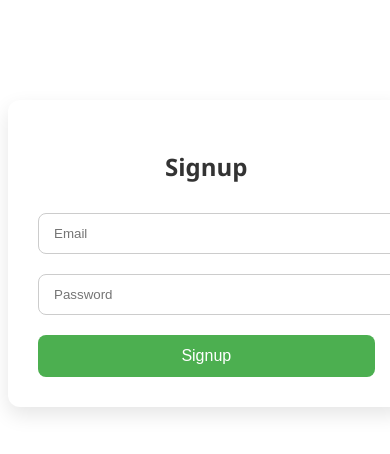
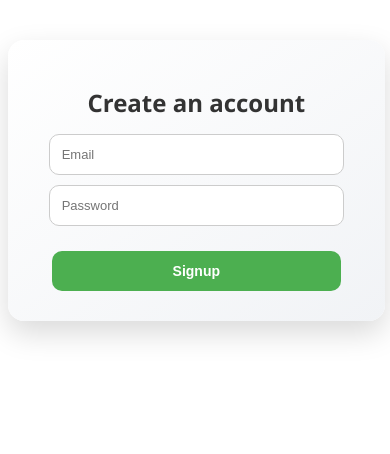
Before and after one commit to jayanth5151/QuickFiles, an Angular app: page /signup in a window 390 px wide. Shown: the top 454 px of the page. Built offline with nearby package versions, Linux system fonts and the light colour scheme.

Commit message:
signupresponsive

```diff
--- a/src/app/signup/signup.component.css
+++ b/src/app/signup/signup.component.css
@@ -1,62 +1,144 @@
-/* Center the container on the page */
 .login-container {
-  width: 350px;
-  margin: 100px auto;
-  padding: 40px;
-  background: #ffffff;
-  border-radius: 12px;
-  box-shadow: 0 8px 20px rgba(0, 0, 0, 0.1);
+  width: 360px;
+  max-width: 90%;
+  margin: 80px auto;
+  padding: 40px 30px;
+  background: linear-gradient(145deg, #ffffff, #f1f3f6);
+  border-radius: 16px;
+  box-shadow: 0 12px 30px rgba(0, 0, 0, 0.15);
   text-align: center;
   font-family: 'Segoe UI', Tahoma, Geneva, Verdana, sans-serif;
+  transition: all 0.3s ease;
 }
 
-/* Title styling */
-.login-container h2 {
+/* Title and subtitle */
+.login-container h1 {
+  margin-bottom: 10px;
+  font-size: 28px;
+  color: #333333;
+  font-weight: 700;
+}
+
+.login-container .subtitle {
   margin-bottom: 30px;
-  color: #333333;
-  font-weight: 600;
+  font-size: 14px;
+  color: #777777;
 }
 
 /* Input fields styling */
 .login-container input[type="text"],
 .login-container input[type="password"] {
-  width: 100%;
-  padding: 12px 15px;
-  margin-bottom: 20px;
+  width: 80%;
+  padding: 10px;
+  margin: 5px;
   border: 1px solid #ccc;
-  border-radius: 8px;
+  border-radius: 10px;
   outline: none;
+  font-size: 14px;
   transition: 0.3s;
 }
 
 .login-container input[type="text"]:focus,
 .login-container input[type="password"]:focus {
   border-color: #4caf50;
-  box-shadow: 0 0 5px rgba(76, 175, 80, 0.5);
+  box-shadow: 0 0 8px rgba(76, 175, 80, 0.4);
 }
 
-/* Button styling */
-.login-container button {
-  width: 100%;
-  padding: 12px;
+/* Buttons styling */
+.login-container .login-btn {
+  width: 86%;
+  padding: 8px;
   background-color: #4caf50;
   border: none;
-  border-radius: 8px;
+  margin-top: 20px;
+  border-radius: 10px;
   color: #fff;
   font-size: 16px;
+  font-weight: 600;
   cursor: pointer;
   transition: 0.3s;
 }
 
-.login-container button:hover {
+.login-container .login-btn:hover {
   background-color: #45a049;
   transform: translateY(-2px);
 }
 
-/* Responsive */
-@media (max-width: 400px) {
+/* Smaller navigation button */
+.login-container .signup-btn {
+  width: 120px;
+  padding: 8px;
+  background-color: transparent;
+  border: 2px solid #4caf50;
+  border-radius: 8px;
+  color: #4caf50;
+  font-size: 14px;
+  font-weight: 600;
+  cursor: pointer;
+  transition: 0.3s;
+}
+
+.login-container .signup-btn:hover {
+  background-color: #4caf50;
+  color: #fff;
+}
+
+/* "OR" text */
+.login-container .or-text {
+  margin: 15px 0;
+  font-size: 14px;
+  color: #999999;
+  font-weight: 500;
+}
+
+/* ===== Responsive for tablets ===== */
+@media (max-width: 768px) {
   .login-container {
-    width: 90%;
-    padding: 30px;
+    width: 400px;
+    margin: 60px auto;
+    padding: 35px 25px;
+  }
+
+  .login-container h1 {
+    font-size: 26px;
+  }
+
+  .login-container .login-btn {
+    padding: 12px;
+    font-size: 15px;
   }
 }
+
+/* ===== Responsive for mobile ===== */
+@media (max-width: 480px) {
+  .login-container {
+    width: 95%;
+    margin: 40px auto;
+    padding: 30px 20px;
+  }
+
+  .login-container h1 {
+    font-size: 24px;
+  }
+
+  .login-container .subtitle {
+    font-size: 13px;
+  }
+
+  .login-container input[type="text"],
+  .login-container input[type="password"] {
+    padding: 12px 12px;
+    font-size: 13px;
+  }
+
+  .login-container .login-btn {
+    padding: 12px;
+    font-size: 14px;
+  }
+
+  .login-container .signup-btn {
+    width: 100px;
+    padding: 6px;
+    font-size: 13px;
+  }
+}
--- a/src/app/signup/signup.component.html
+++ b/src/app/signup/signup.component.html
@@ -1,6 +1,6 @@
 <div class="login-container">
+  <h1>Create an account</h1>
 
-  <h2>Signup</h2>
   <form (ngSubmit)="signup()">
     <input
       type="text"
@@ -16,6 +16,7 @@
       placeholder="Password"
       required
     />
-    <button type="submit">Signup</button>
+    <button type="submit" class="login-btn">Signup</button>
   </form>
+
 </div>
```
